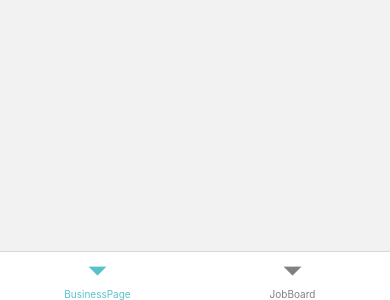
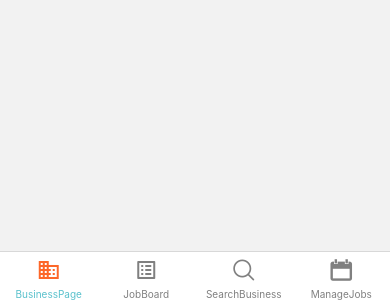
Before and after one commit to matthewAbianco/ayesha, a React Native app: screen /Main in a window 390 px wide. Shown: the part 544-844 px from the top of the page. Built offline with nearby package versions, Linux system fonts and the light colour scheme; no server answers.

Commit message:
added additional routes to bottom tab navigation

```diff
--- a/navigator/RootNavigator.tsx
+++ b/navigator/RootNavigator.tsx
@@ -3,7 +3,7 @@ import Login from "../screens/Login"
 import SignUp from "../screens/SignUp"
 import ResetPassword from "../screens/ResetPassword"
 import ToDo from "../screens/ToDo"
-import Services from "../screens/Services"
+import Services from "../screens/SearchBusiness"
 import { createNativeStackNavigator } from "@react-navigation/native-stack"
 import { NavigationContainer } from "@react-navigation/native"
 import ManageAccount from "../screens/ManageAccount"
--- a/navigator/TabNavigator.tsx
+++ b/navigator/TabNavigator.tsx
@@ -5,10 +5,15 @@ import BusinessPage from "../screens/BusinessPage"
 import JobBoard from "../screens/JobBoard"
 import { useLayoutEffect } from "react"
 import { useNavigation } from "@react-navigation/native"
+import SearchBusiness from "../screens/SearchBusiness"
+import { Icon } from "@rneui/themed"
+import ManageJobs from "../screens/ManageJobs"
 
 export type TabParamList = {
   BusinessPage: undefined
   JobBoard: undefined
+  SearchBusiness: undefined
+  ManageJobs: undefined
 }
 
 const Tab = createBottomTabNavigator<TabParamList>()
@@ -24,6 +29,41 @@ const TabNavigator = () => {
   return (
     <Tab.Navigator
       screenOptions={({ route }) => ({
+        tabBarIcon: ({ focused, color, size }) => {
+          if (route.name === "BusinessPage") {
+            return (
+              <Icon
+                name="business"
+                type="lonicons"
+                color={focused ? "#FD6729" : "gray"}
+              />
+            )
+          } else if (route.name === "JobBoard") {
+            return (
+              <Icon
+                name="list-alt"
+                type="fontawesome"
+                color={focused ? "#EB6A7C" : "gray"}
+              />
+            )
+          } else if (route.name === "SearchBusiness") {
+            return (
+              <Icon
+                name="search1"
+                type="antdesign"
+                color={focused ? "#A96F9B" : "gray"}
+              />
+            )
+          } else if (route.name === "ManageJobs") {
+            return (
+              <Icon
+                name="calendar"
+                type="entypo"
+                color={focused ? "#B0C580" : "gray"}
+              />
+            )
+          }
+        },
         tabBarActiveTintColor: "#59C1CC",
         tabBarInactiveTintColor: "gray",
       })}
@@ -38,6 +78,16 @@ const TabNavigator = () => {
         options={{ headerShown: false }}
         component={JobBoard}
       />
+      <Tab.Screen
+        name="SearchBusiness"
+        options={{ headerShown: false }}
+        component={SearchBusiness}
+      />
+      <Tab.Screen
+        name="ManageJobs"
+        options={{ headerShown: false }}
+        component={ManageJobs}
+      />
     </Tab.Navigator>
   )
 }
--- a/package.json
+++ b/package.json
@@ -12,6 +12,8 @@
     "@react-navigation/bottom-tabs": "^6.5.4",
     "@react-navigation/native": "^6.0.13",
     "@react-navigation/native-stack": "^6.9.1",
+    "@rneui/base": "^4.0.0-rc.7",
+    "@rneui/themed": "^4.0.0-rc.7",
     "expo": "^47.0.13",
     "expo-status-bar": "~1.4.2",
     "firebase": "^9.12.1",
@@ -20,7 +22,8 @@
     "react-native-bouncy-checkbox": "^3.0.5",
     "react-native-safe-area-context": "4.4.1",
     "react-native-screens": "~3.18.0",
-    "react-native-web": "~0.18.7"
+    "react-native-vector-icons": "^9.2.0",
+    "react-native-web": "^0.18.12"
   },
   "devDependencies": {
     "@babel/core": "^7.12.9",
--- a/screens/Services.tsx
+++ b/screens/ManageJobs.tsx
@@ -1,12 +1,12 @@
 import { View, Text } from "react-native"
 import React from "react"
 
-const Services = () => {
+const ManageJobs = () => {
   return (
     <View>
-      <Text>Services</Text>
+      <Text>ManageJobs</Text>
     </View>
   )
 }
 
-export default Services
+export default ManageJobs
--- /dev/null
+++ b/screens/SearchBusiness.tsx
@@ -0,0 +1,12 @@
+import { View, Text } from "react-native"
+import React from "react"
+
+const SearchBusiness = () => {
+  return (
+    <View>
+      <Text>Search Business</Text>
+    </View>
+  )
+}
+
+export default SearchBusiness
```
Also changed, not shown: 1 other file (tests, documents, lock files or other folders).
